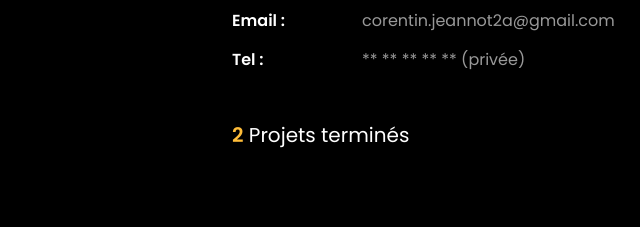
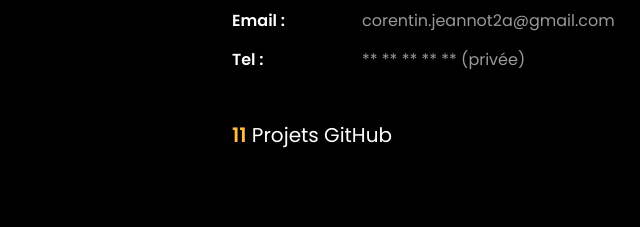
Before and after one commit to osscoco/portfolio, a plain HTML site: page index.html in a window 1280 px wide. Shown: the part 1133-1360 px from the top of the page, 361-1001 px from the left. Drawn offline with Linux system fonts and the light colour scheme; files whose address does not match are found by name.

Commit message:
change number of github projects

```diff
--- a/index.html
+++ b/index.html
@@ -123,8 +123,8 @@
 	          <div class="counter-wrap ftco-animate d-flex mt-md-3">
               <div class="text">
               	<p class="mb-4">
-	                <span class="number">2</span>
-	                <span>Projets terminés</span>
+	                <span class="number">11</span>
+	                <span>Projets GitHub</span>
                 </p>
                 <!-- <p><a href="#" class="btn btn-primary py-3 px-3">Télécharger mon CV</a></p> -->
               </div>
```
